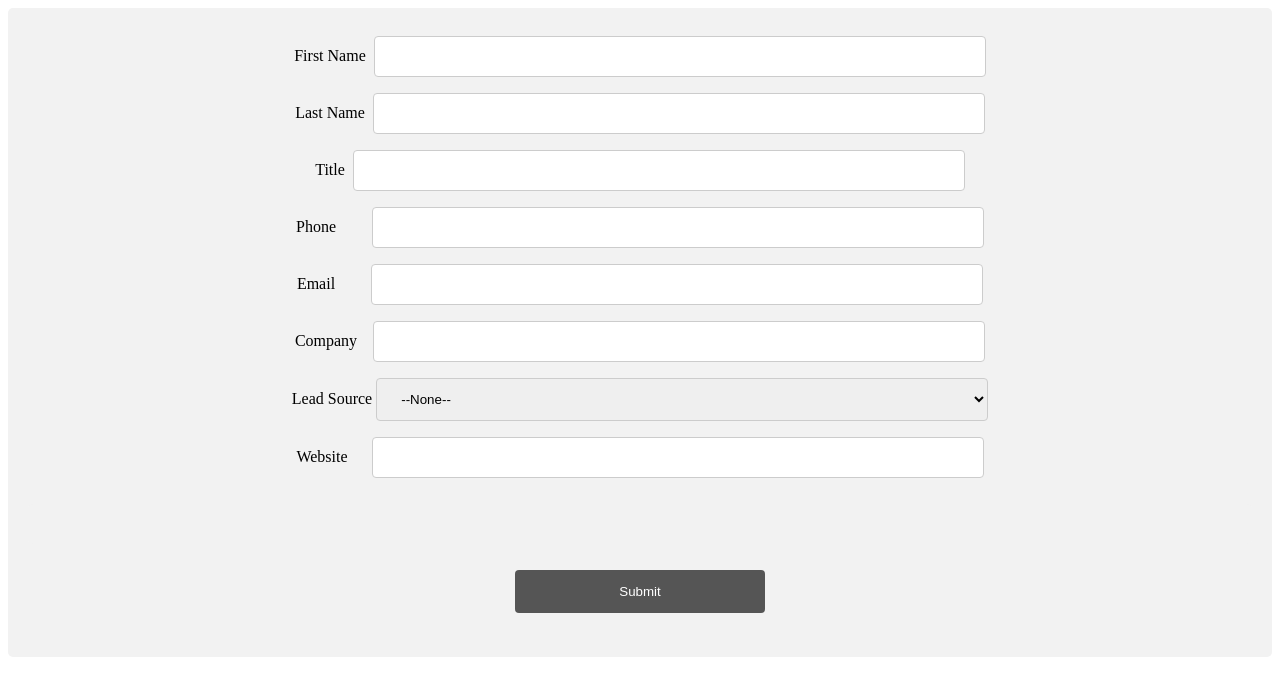
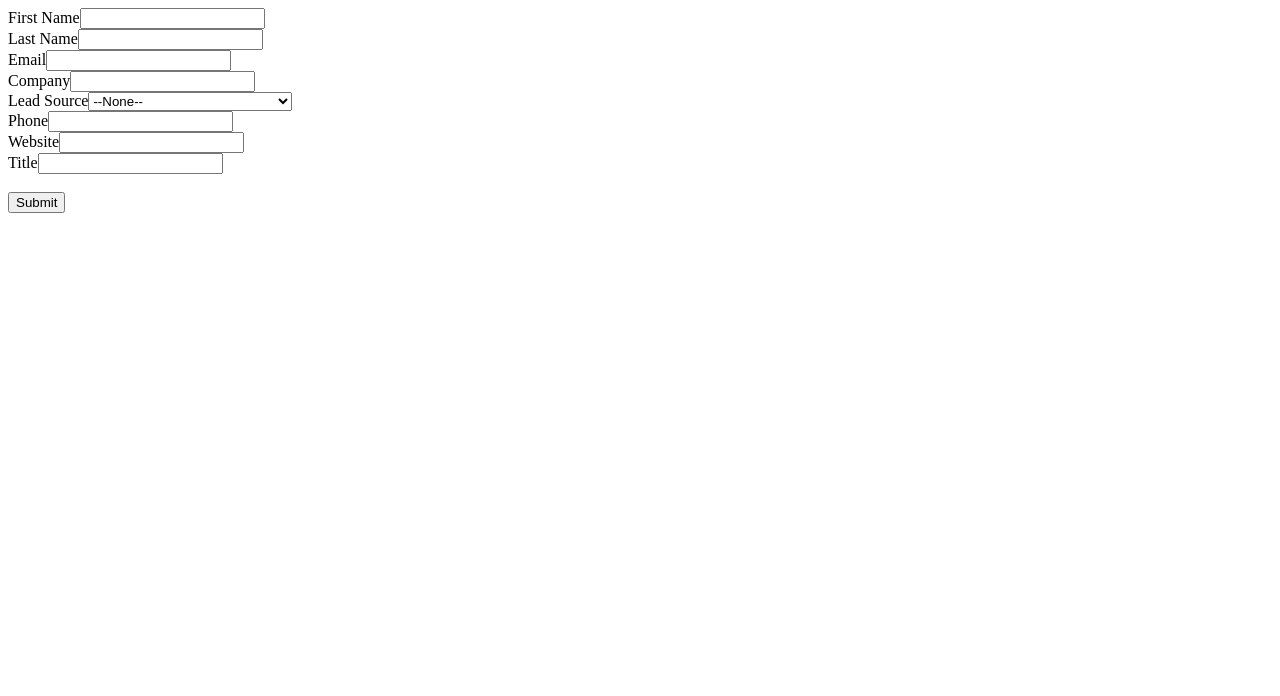
Before and after one commit to mantelgroup/mantelgroup.github.io, a plain HTML site: page index.html in a window 1280 px wide. Drawn offline with Linux system fonts and the light colour scheme.

Commit message:
try reCapt

```diff
--- a/index.html
+++ b/index.html
@@ -1,55 +1,24 @@
+<!--  ----------------------------------------------------------------------  -->
+<!--  NOTE: Please add the following <META> element to your page <HEAD>.      -->
+<!--  If necessary, please modify the charset parameter to specify the        -->
+<!--  character set of your HTML page.                                        -->
+<!--  ----------------------------------------------------------------------  -->
 
-<html>
-<style>
-
-input[type=text], select {
-  width: 50%;
-  padding: 12px 20px;
-  margin: 8px 0;
-  display: inline-block;
-  border: 1px solid #ccc;
-  border-radius: 4px;
-  box-sizing: border-box;
-}
-
-input[type=submit] {
-  width: 250px;
-  background-color: #555555;
-  color: white;
-  padding: 14px 20px;
-  margin: 8px 0;
-  border: none;
-  border-radius: 4px;
-  cursor: pointer;
-
-}
-
-input[type=submit]:hover {
-  background-color: #45a049;
-}
-
-div {
-  border-radius: 5px;
-  background-color: #f2f2f2;
-  padding: 20px;
-}
-</style>
 <META HTTP-EQUIV="Content-type" CONTENT="text/html; charset=UTF-8">
   <script src="https://www.google.com/recaptcha/api.js"></script>
   <script>
    function timestamp() { var response = document.getElementById("g-recaptcha-response"); if (response == null || response.value.trim() == "") {var elems = JSON.parse(document.getElementsByName("captcha_settings")[0].value);elems["ts"] = JSON.stringify(new Date().getTime());document.getElementsByName("captcha_settings")[0].value = JSON.stringify(elems); } } setInterval(timestamp, 500);
   </script>
-<body>
-<div align="center">
 
+  <!--  ----------------------------------------------------------------------  -->
+  <!--  NOTE: Please add the following <FORM> element to your page.             -->
+  <!--  ----------------------------------------------------------------------  -->
 
   <form action="https://test.salesforce.com/servlet/servlet.WebToLead?encoding=UTF-8" method="POST">
 
   <input type=hidden name='captcha_settings' value='{"keyname":"Webtolead","fallback":"true","orgId":"00D1e0000008loi","ts":""}'>
-
   <input type=hidden name="oid" value="00D1e0000008loi">
-<input type=hidden name="retURL" value="https://www.google.com/">
-
+  <input type=hidden name="retURL" value="http://google.com">
 
   <!--  ----------------------------------------------------------------------  -->
   <!--  NOTE: These fields are optional debugging elements. Please uncomment    -->
@@ -58,28 +27,15 @@ div {
   <!--  <input type="hidden" name="debugEmail" value="mustafa@httpeak.com">     -->
   <!--  ----------------------------------------------------------------------  -->
 
-<label for="first_name">First Name</label>&nbsp;
-<input  id="first_name" maxlength="40" name="first_name" size="20" type="text"/><br>
+  <label for="first_name">First Name</label><input  id="first_name" maxlength="40" name="first_name" size="20" type="text" /><br>
 
+  <label for="last_name">Last Name</label><input  id="last_name" maxlength="80" name="last_name" size="20" type="text" /><br>
 
-<label for="last_name">Last Name</label>&nbsp;
-<input  id="last_name" maxlength="80" name="last_name" size="20" type="text" /><br>
+  <label for="email">Email</label><input  id="email" maxlength="80" name="email" size="20" type="text" /><br>
 
-<label for="title">Title</label>&nbsp;
-<input  id="title" maxlength="40" name="title" size="20" type="text" /><br>
+  <label for="company">Company</label><input  id="company" maxlength="40" name="company" size="20" type="text" /><br>
 
-<label for="phone">Phone</label>&nbsp;&nbsp;&nbsp;&nbsp;&nbsp;&nbsp;&nbsp;&nbsp;
-<input  id="phone" maxlength="40" name="phone" size="20" type="text" /><br>
-
-<label for="email">Email</label>&nbsp;&nbsp;&nbsp;&nbsp;&nbsp;&nbsp;&nbsp;&nbsp;
-<input  id="email" maxlength="80" name="email" size="20" type="text" title=" (format: xxx@xxx.xxx)"
-pattern="[a-zA-Z0-9!#$%&'*+\/=?^_`{|}~.-]+@[a-zA-Z0-9-]+(\.[a-zA-Z0-9-]+)*" size="30" required/><br>
-
-<label for="company">Company</label>&nbsp;&nbsp;&nbsp;
-<input  id="company" maxlength="40" name="company" size="20" type="text" /><br>
-
-<label for="lead_source">Lead Source</label>
-<select  id="lead_source" name="lead_source"><option value="">--None--</option><option value="Advertisement">Advertisement</option>
+  <label for="lead_source">Lead Source</label><select  id="lead_source" name="lead_source"><option value="">--None--</option><option value="Advertisement">Advertisement</option>
   <option value="Employee Referral">Employee Referral</option>
   <option value="External Referral">External Referral</option>
   <option value="Partner">Partner</option>
@@ -96,16 +52,13 @@ pattern="[a-zA-Z0-9!#$%&'*+\/=?^_`{|}~.-]+@[a-zA-Z0-9-]+(\.[a-zA-Z0-9-]+)*" size
   <option value="KIM Campaign">KIM Campaign</option>
   </select><br>
 
-<label for="url">Website</label>&nbsp;&nbsp;&nbsp;&nbsp;&nbsp;
-<input  id="url" maxlength="80" name="url" size="20" type="text" /><br>
-<input  id="Lead_Status" maxlength="40" name="Lead_Status" size="20" type="hidden" /><br>
+  <label for="phone">Phone</label><input  id="phone" maxlength="40" name="phone" size="20" type="text" /><br>
+
+  <label for="url">Website</label><input  id="url" maxlength="80" name="url" size="20" type="text" /><br>
+
+  <label for="title">Title</label><input  id="title" maxlength="40" name="title" size="20" type="text" /><br>
 
   <div class="g-recaptcha" data-sitekey="6LcJ4YUaAAAAAGE_Rxgl38fNh2o8n7yc5Yl4_XNF"></div><br>
-<input  type="submit" name="submit">
-
-
+  <input type="submit" name="submit">
 
   </form>
-</div>
-</body>
-</html>
```
Lines whose indentation alone changed are shown as unchanged.
